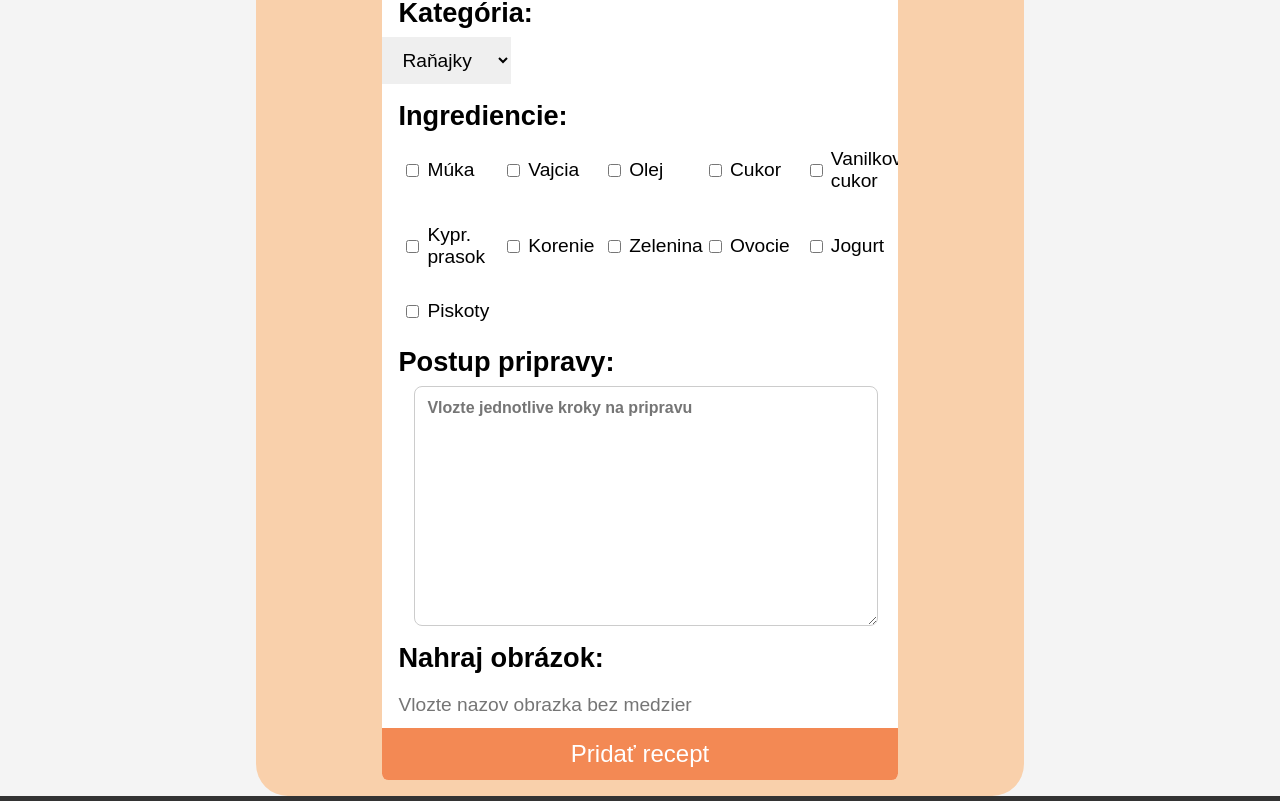
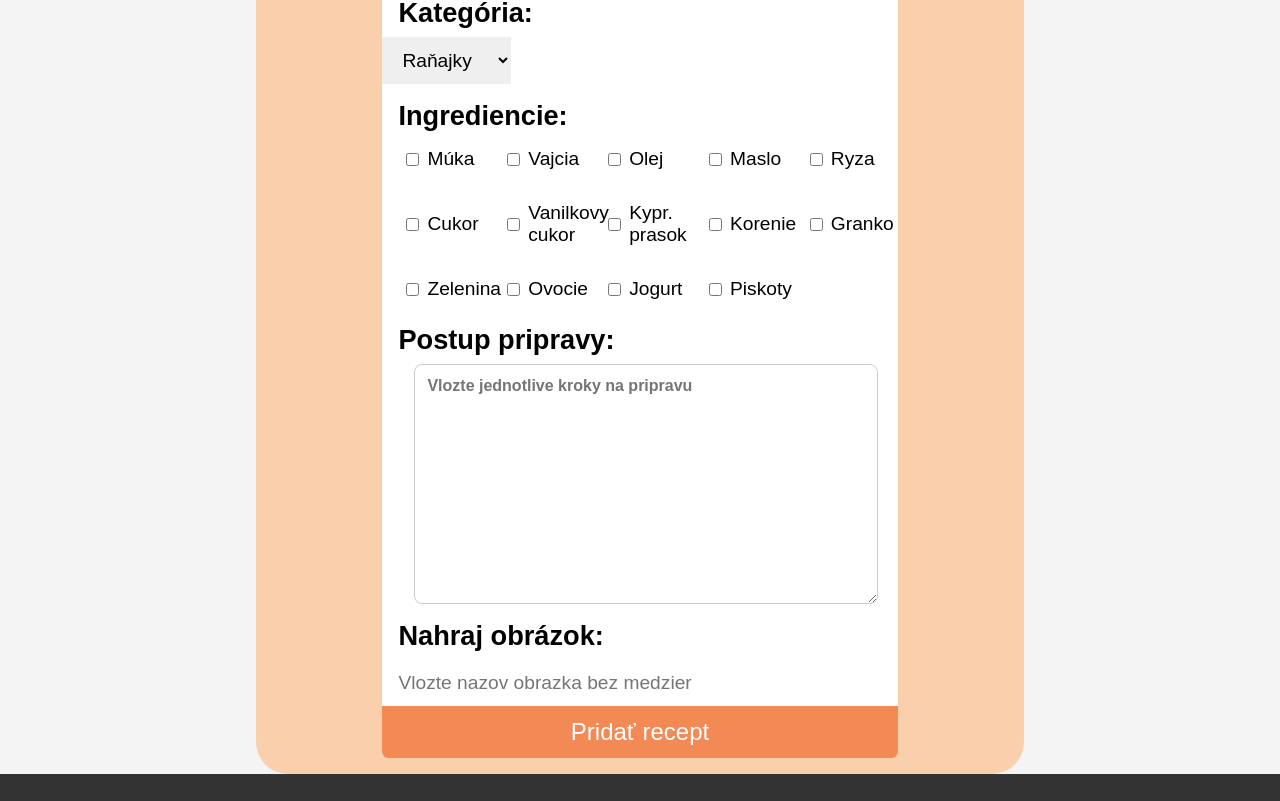
Before and after one commit to tajfunik/Recepty, a website with bundled scripts: page public/index.html in a window 1280 px wide. Shown: the part 1892-2693 px from the top of the page. Built offline with nearby package versions, Linux system fonts and the light colour scheme; files whose address does not match are found by name.

Commit message:
pridanie receptov

```diff
--- a/public/index.html
+++ b/public/index.html
@@ -118,6 +118,14 @@
                                 <span>Olej</span>
                             </label>
                             <label class="ingredMoznosti">
+                                <input type="checkbox" name="ingredients" value="maslo">
+                                <span>Maslo</span>
+                            </label>
+                            <label class="ingredMoznosti">
+                                <input type="checkbox" name="ingredients" value="ryza">
+                                <span>Ryza</span>
+                            </label>
+                            <label class="ingredMoznosti">
                                 <input type="checkbox" name="ingredients" value="cukor">
                                 <span>Cukor</span>
                             </label>
@@ -132,6 +140,10 @@
                             <label class="ingredMoznosti">
                                 <input type="checkbox" name="ingredients" value="korenie">
                                 <span>Korenie</span>
+                            </label>
+                            <label class="ingredMoznosti">
+                                <input type="checkbox" name="ingredients" value="granko">
+                                <span>Granko</span>
                             </label>
                             <label class="ingredMoznosti">
                                 <input type="checkbox" name="ingredients" value="zelenina">
--- a/public/script.js
+++ b/public/script.js
@@ -157,7 +157,7 @@ document.querySelector(".pridajNovyReceptNaStranke").addEventListener("click", f
         title: nazovFromPageFormular,
         ingredients: JSON.stringify(ingredientsFromPageFormular),
         jednotlive_kroky: stepsFromPageFormular,
-        obrazok: imageFromPageFormular
+        obrazok: `/img/` + imageFromPageFormular
     }
 
     pridajReceptZoStranky(newRecept)
```
Also changed, not shown: public/img/ryzova_kasa.jpg (added).
